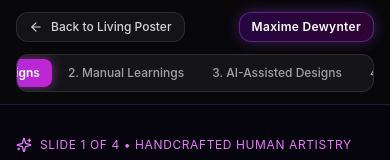
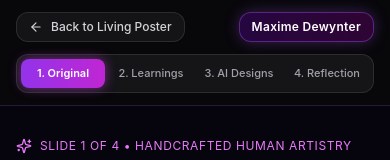
Before and after one commit to maxlearns2code/chromatic-symbiosis, a Next.js app: page /story in a window 390 px wide. Shown: the top 160 px of the page. Built offline with nearby package versions, Linux system fonts and the light colour scheme.

Commit message:
fix(mobile): fit slide tabs completely within container without overflow or scrollbar

```diff
--- a/src/components/presentation/SlideHeader.tsx
+++ b/src/components/presentation/SlideHeader.tsx
@@ -10,11 +10,11 @@ interface SlideHeaderProps {
 }
 
 export function SlideHeader({ currentSlide, totalSlides, onSelectSlide }: SlideHeaderProps) {
-  const slideTitles = [
-    "1. Original Designs",
-    "2. Manual Learnings",
-    "3. AI-Assisted Designs",
-    "4. AI Reflection",
+  const slides = [
+    { short: "1. Original", full: "1. Original Designs" },
+    { short: "2. Learnings", full: "2. Manual Learnings" },
+    { short: "3. AI Designs", full: "3. AI-Assisted Designs" },
+    { short: "4. Reflection", full: "4. AI Reflection" },
   ];
 
   return (
@@ -23,34 +23,35 @@ export function SlideHeader({ currentSlide, totalSlides, onSelectSlide }: SlideH
       <div className="w-full sm:w-auto flex items-center justify-between sm:justify-start gap-3 order-1">
         <Link
           href="/"
-          className="flex items-center gap-2 px-3 py-1.5 rounded-xl text-xs font-medium text-zinc-300 hover:text-white bg-white/5 hover:bg-white/10 border border-white/10 transition-all shadow-sm"
+          className="flex items-center gap-2 px-3 py-1.5 rounded-xl text-xs font-medium text-zinc-300 hover:text-white bg-white/5 hover:bg-white/10 border border-white/10 transition-all shadow-sm shrink-0"
         >
           <ArrowLeft className="w-3.5 h-3.5" />
           <span>Back to Living Poster</span>
         </Link>
 
         {/* Mobile-only Name Badge (to the right of back button) */}
-        <div className="flex sm:hidden items-center bg-gradient-to-r from-purple-950/60 to-fuchsia-950/60 border border-purple-500/40 px-3 py-1.5 rounded-xl shadow-[0_0_15px_rgba(168,85,247,0.3)]">
+        <div className="flex sm:hidden items-center bg-gradient-to-r from-purple-950/60 to-fuchsia-950/60 border border-purple-500/40 px-3 py-1.5 rounded-xl shadow-[0_0_15px_rgba(168,85,247,0.3)] shrink-0">
           <span className="text-xs font-semibold text-white tracking-wide">Maxime Dewynter</span>
         </div>
       </div>
 
-      {/* Center: Slide Progress Tabs */}
-      <div className="flex items-center justify-center gap-1 bg-zinc-900/90 p-1 rounded-xl border border-white/10 order-2 overflow-x-auto max-w-full">
-        {Array.from({ length: totalSlides }).map((_, idx) => (
+      {/* Center: Slide Progress Tabs (Grid on mobile to fit 100% inside container, flex on desktop) */}
+      <nav aria-label="Slide Navigation" className="w-full sm:w-auto grid grid-cols-4 sm:flex items-center justify-center gap-1 bg-zinc-900/90 p-1 rounded-xl border border-white/10 order-2">
+        {slides.slice(0, totalSlides).map((slide, idx) => (
           <button
             key={idx}
             onClick={() => onSelectSlide(idx)}
-            className={`px-3 py-1.5 rounded-lg text-xs font-medium transition-all whitespace-nowrap ${
+            className={`px-1.5 sm:px-3 py-1.5 rounded-lg text-[11px] sm:text-xs font-medium transition-all text-center sm:text-left truncate sm:whitespace-nowrap ${
               currentSlide === idx
                 ? "bg-gradient-to-r from-purple-600 to-fuchsia-600 text-white shadow-[0_0_12px_rgba(217,70,239,0.5)] font-semibold"
                 : "text-zinc-400 hover:text-zinc-200 hover:bg-white/5"
             }`}
           >
-            {slideTitles[idx] || `Slide ${idx + 1}`}
+            <span className="sm:hidden">{slide.short}</span>
+            <span className="hidden sm:inline">{slide.full}</span>
           </button>
         ))}
-      </div>
+      </nav>
 
       {/* Desktop-only Name Badge (upper right corner) */}
       <div className="hidden sm:flex items-center bg-gradient-to-r from-purple-950/60 to-fuchsia-950/60 border border-purple-500/40 px-3.5 py-1.5 rounded-xl shadow-[0_0_15px_rgba(168,85,247,0.3)] order-3">
```
